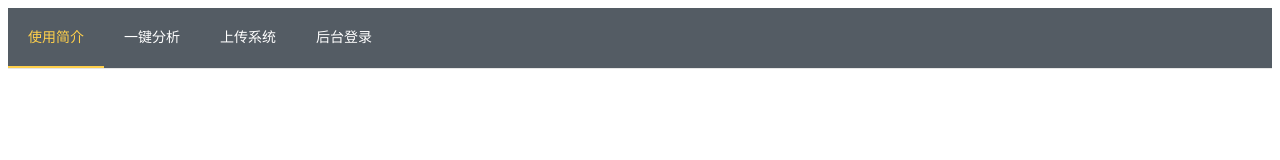
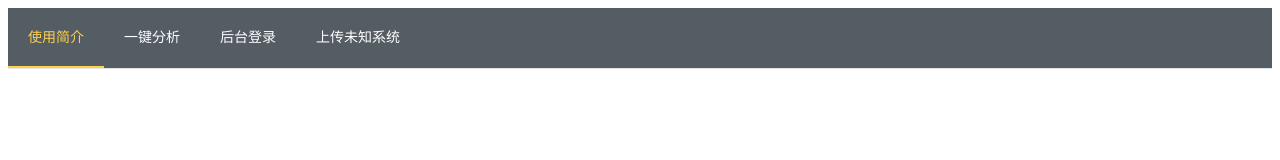
Before and after one commit to tangchunwei/bomei-dump-analyze, a Nuxt app: page / in a window 1280 px wide. Shown: the top 160 px of the page. Built offline with nearby package versions, Linux system fonts and the light colour scheme.

Commit message:
#修改布局

```diff
--- a/pages/index.vue
+++ b/pages/index.vue
@@ -1,7 +1,32 @@
 <template>
-  <Tutorial/>
+  <el-menu
+    :default-active="activeIndex"
+    class="el-menu-demo"
+    mode="horizontal"
+    @select="handleSelect"
+    background-color="#545c64"
+    text-color="#fff"
+    active-text-color="#ffd04b"
+  >
+    <el-menu-item index="1">使用简介</el-menu-item>
+    <el-menu-item index="2">一键分析</el-menu-item>
+    <el-menu-item index="3">后台登录</el-menu-item>
+    <el-menu-item index="4">上传未知系统</el-menu-item
+    >
+  </el-menu>
 </template>
 
 <script>
-export default {}
+export default {
+  data() {
+    return {
+      activeIndex: "1",
+    };
+  },
+  methods: {
+    handleSelect(key, keyPath) {
+      console.log(key, keyPath);
+    },
+  },
+};
 </script>
```
Also changed, not shown: 1 other file (tests, documents, lock files or other folders).
